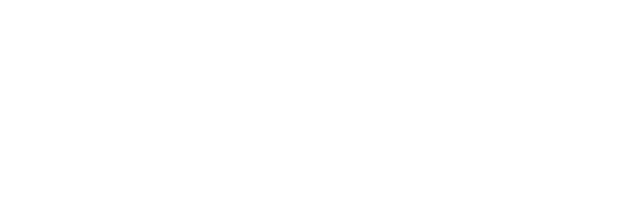
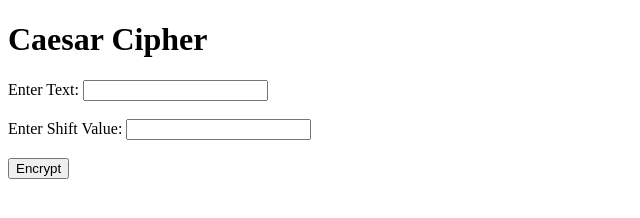
Before and after one commit to zadvajr/caesar_cipher_in_javascript, a plain HTML site: page index.html in a window 1280 px wide. Shown: the whole page, without its empty margins (0-640 px from the left). Drawn offline with Linux system fonts and the light colour scheme.

Commit message:
added html structures

```diff
--- a/index.html
+++ b/index.html
@@ -6,6 +6,14 @@
     <title>Caesar Cipher Program</title>
 </head>
 <body>
+    <h1>Caesar Cipher</h1>
+    <label for="inputText">Enter Text: </label>
+    <input type="text" id="inputText"> <br><br>
 
+    <label for="shiftValue">Enter Shift Value: </label>
+    <input type="number" id="shiftValue"><br><br>
+
+    <button onclick="encryptText()">Encrypt</button>
+    <p id="result"></p>
 </body>
 </html>
```
